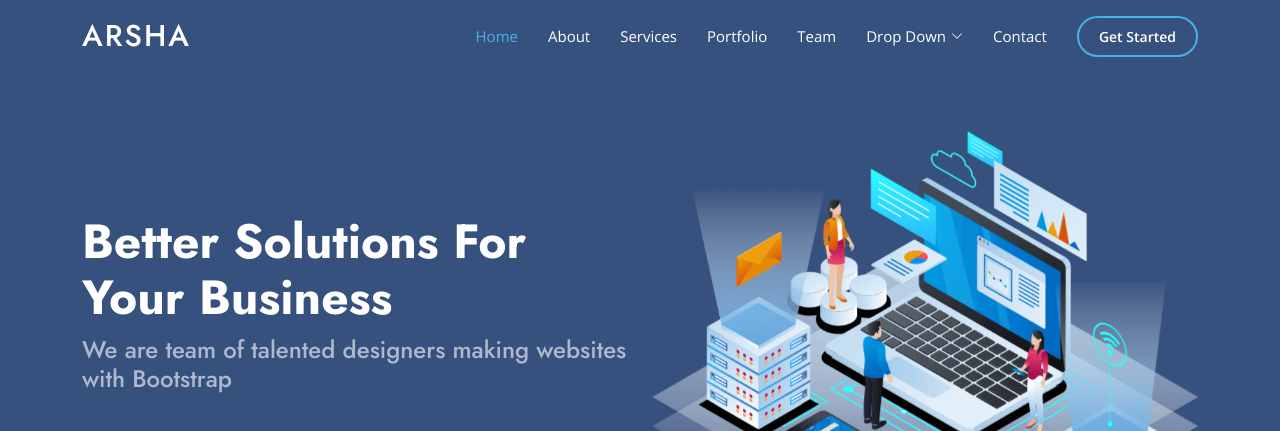
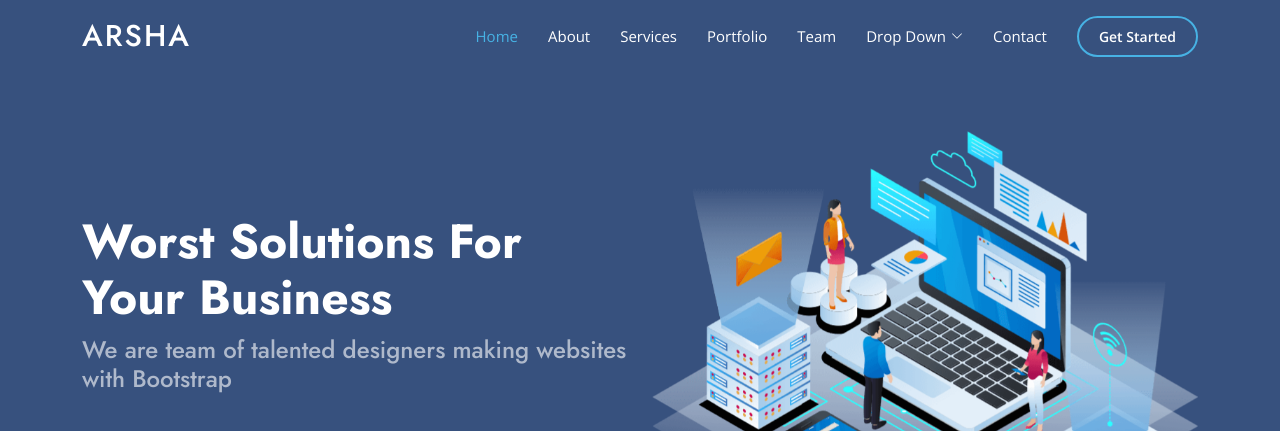
Before and after one commit to AnneMaier/docker-hub, a plain HTML site: page index.html in a window 1280 px wide. Shown: the top 431 px of the page. Drawn offline with nearby package versions, Linux system fonts and the light colour scheme.

Commit message:
change index.html

```diff
--- a/index.html
+++ b/index.html
@@ -85,7 +85,7 @@
     <div class="container">
       <div class="row">
         <div class="col-lg-6 d-flex flex-column justify-content-center pt-4 pt-lg-0 order-2 order-lg-1" data-aos="fade-up" data-aos-delay="200">
-          <h1>Better Solutions For Your Business</h1>
+          <h1>Worst Solutions For Your Business</h1>
           <h2>We are team of talented designers making websites with Bootstrap</h2>
           <div class="d-flex justify-content-center justify-content-lg-start">
             <a href="#about" class="btn-get-started scrollto">Get Started</a>
```
